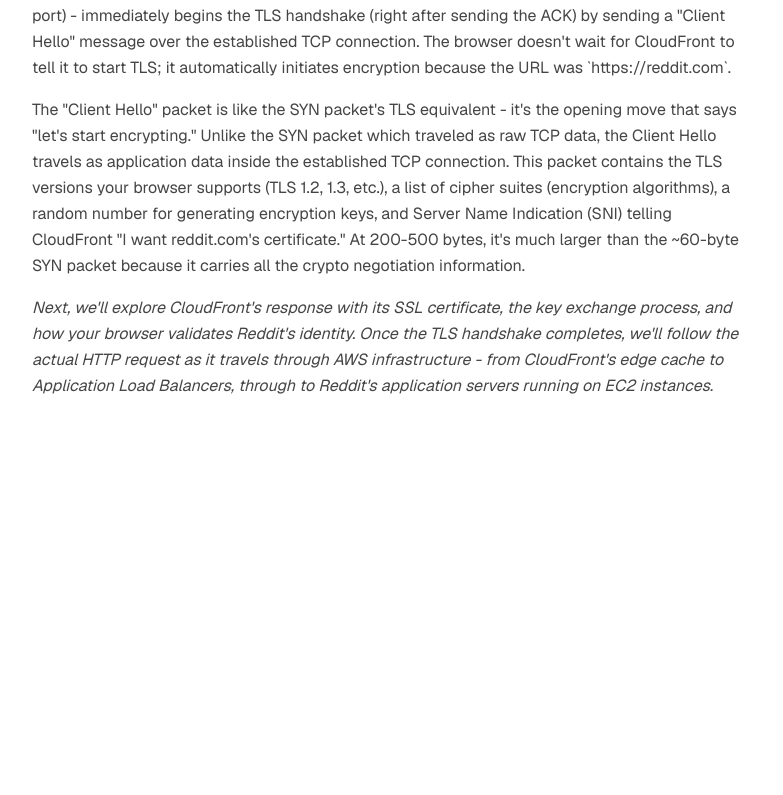
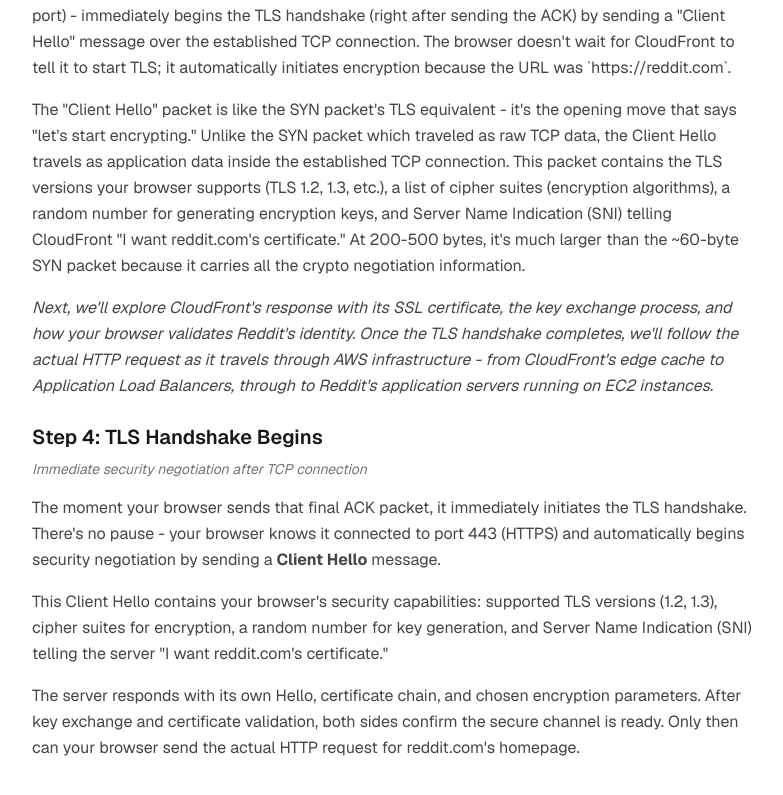
Before and after one commit to SeanPlusPlus/odyssey-of-a-url, a Next.js app: page / in a window 1280 px wide. Shown: the part 9518-10313 px from the top of the page, without its empty margins (248-1031 px from the left). Before the commit the page ends 9965 px from the top, so only its background shows below. Built offline with nearby package versions, Linux system fonts and the light colour scheme.

Commit message:
feat: add TLS handshake introduction section
- Added Step 4 covering immediate TLS negotiation after TCP handshake
- Explains Client Hello message and security parameter exchange
- Sets up context for detailed TLS technical breakdown

```diff
--- a/components/HttpSection.tsx
+++ b/components/HttpSection.tsx
@@ -307,6 +307,31 @@
           application servers running on EC2 instances.
         </p>
       </div>
+
+      <div className="space-y-4">
+        <h3 className="text-xl font-semibold">Step 4: TLS Handshake Begins</h3>
+        <p className="text-sm italic text-foreground/60 -mt-2">
+          Immediate security negotiation after TCP connection
+        </p>
+
+        <p className="text-base leading-relaxed text-foreground/80">
+          The moment your browser sends that final ACK packet, it immediately initiates the TLS handshake.
+          There's no pause - your browser knows it connected to port 443 (HTTPS) and automatically begins
+          security negotiation by sending a <strong>Client Hello</strong> message.
+        </p>
+
+        <p className="text-base leading-relaxed text-foreground/80">
+          This Client Hello contains your browser's security capabilities: supported TLS versions
+          (1.2, 1.3), cipher suites for encryption, a random number for key generation, and
+          Server Name Indication (SNI) telling the server "I want reddit.com's certificate."
+        </p>
+
+        <p className="text-base leading-relaxed text-foreground/80">
+          The server responds with its own Hello, certificate chain, and chosen encryption parameters.
+          After key exchange and certificate validation, both sides confirm the secure channel is ready.
+          Only then can your browser send the actual HTTP request for reddit.com's homepage.
+        </p>
+      </div>
     </section>
   )
 }
```
